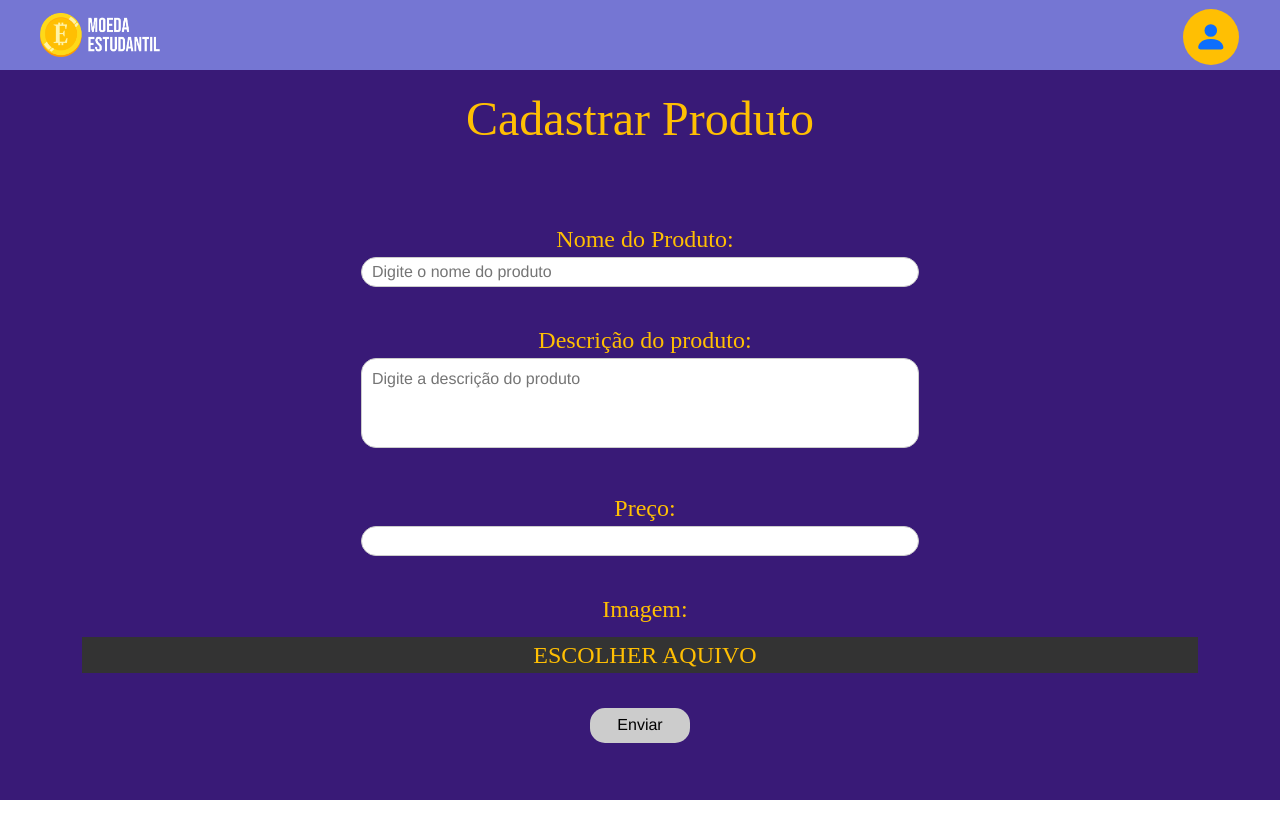
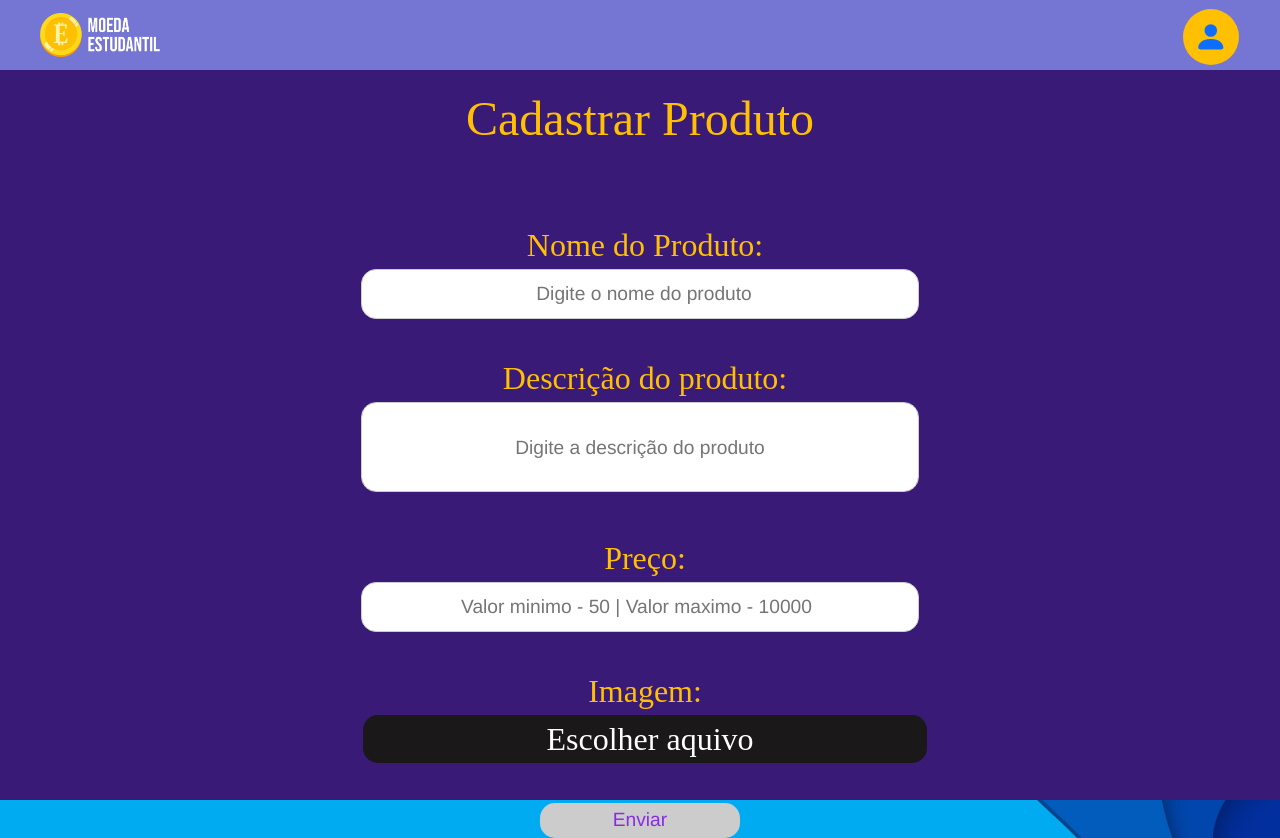
Before and after one commit to jeronimoluiz/Moeda-Estudantil, a Vue app in the folder frontend/: page /home-fornecedor in a window 1280 px wide. Before the commit the page ends 800 px from the top, so only its background shows below. Built offline with nearby package versions, Linux system fonts and the light colour scheme.

Commit message:
Update HomeFornecedor.vue
Estilização da home fornecedor

Co-Authored-By: natadias <80681905+natadias@users.noreply.github.com>

```diff
--- a/frontend/src/components/HomeFornecedor.vue
+++ b/frontend/src/components/HomeFornecedor.vue
@@ -39,11 +39,11 @@
             </div>
             <div class="field">
               <label for="preco">Preço: </label>
-              <input type="number" name="preco" id="preco" min="50" max="10000" required/>
+              <input type="number" name="preco" id="preco" placeholder="Valor minimo - 50 | Valor maximo - 10000" min="50" max="10000" required/>
             </div>
-            <div class="field">
-                <label for="">Imagem:</label>
-                <label for="foto-capa" class="labelfoto">Escolher aquivo</label>
+            <div class="fieldFoto">
+                <label for="">Imagem:</label><br>
+                <label for="foto-capa" id="labelFoto" class="labelfoto">Escolher aquivo</label>
                 <input type="file" name="foto-capa" id="foto-capa" required>
             </div>
             <input type="submit" name="enviar" value="Enviar">
@@ -133,19 +133,28 @@ export default {
 }
 .field label{
     padding-left: 10px;
-    font-size: 1.1em;
     display: block;
     width: 100%;
     font-family: "Bebas Neue";
     color: #ffbf03;
-    font-size: 1.5rem;
+    font-size: 2rem;
 }
+
+.fieldFoto{
+    padding-left: 10px;
+    display: block;
+    width: 100%;
+    font-family: "Bebas Neue";
+    color: #ffbf03;
+    font-size: 2rem;
+}
+
 input[type=text],
 input[type=number],
 textarea{
     width: 50%;
     padding-left: 10px;
-    height: 30px;
+    height: 50px;
     line-height: 30px;
     border-radius: 15px;
     border: 1px solid #ccc;
@@ -154,33 +163,50 @@ textarea{
 input[type=file]{
     display: none;
 }
+
 .labelfoto{
-    width: 50px;
-    align-items: center;
-    background-color: #333;
-    color: #FFF;
-    text-transform: uppercase;
-    text-align: center;
-    display: block;
-    margin-top: 10px;
+    width: 51%;
+    padding-left: 10px;
+    color:rgb(255, 255, 255);
+    background-color: rgb(26, 24, 24);
+    border-radius: 15px;
     cursor: pointer;
 }
+
+#nome{
+    text-align: center;
+    font-size: 1.2rem;
+}
+
+#desc{
+    text-align: center;
+    font-size: 1.2rem;
+}
+
+#preco{
+   text-align: center;
+   font-size: 1.2rem;
+}
+
 textarea{
-    line-height: 20px;
+    line-height: 70px;
     padding: 10px;
     height: 90px;
     resize: none;
 }
+
 input[type=submit]{
-    display: block;
     background-color: #ccc;
+    color:blueviolet;
     height: 35px;
     border: none;
     outline: 0;
     cursor: pointer;
-    width: 100px;
-    margin: 0 auto;
+    width: 200px;
     text-align: center;
     border-radius: 15px;
+    margin-top: 40px;
+    font-size: 1.2rem;
 }
+
 </style>
```
